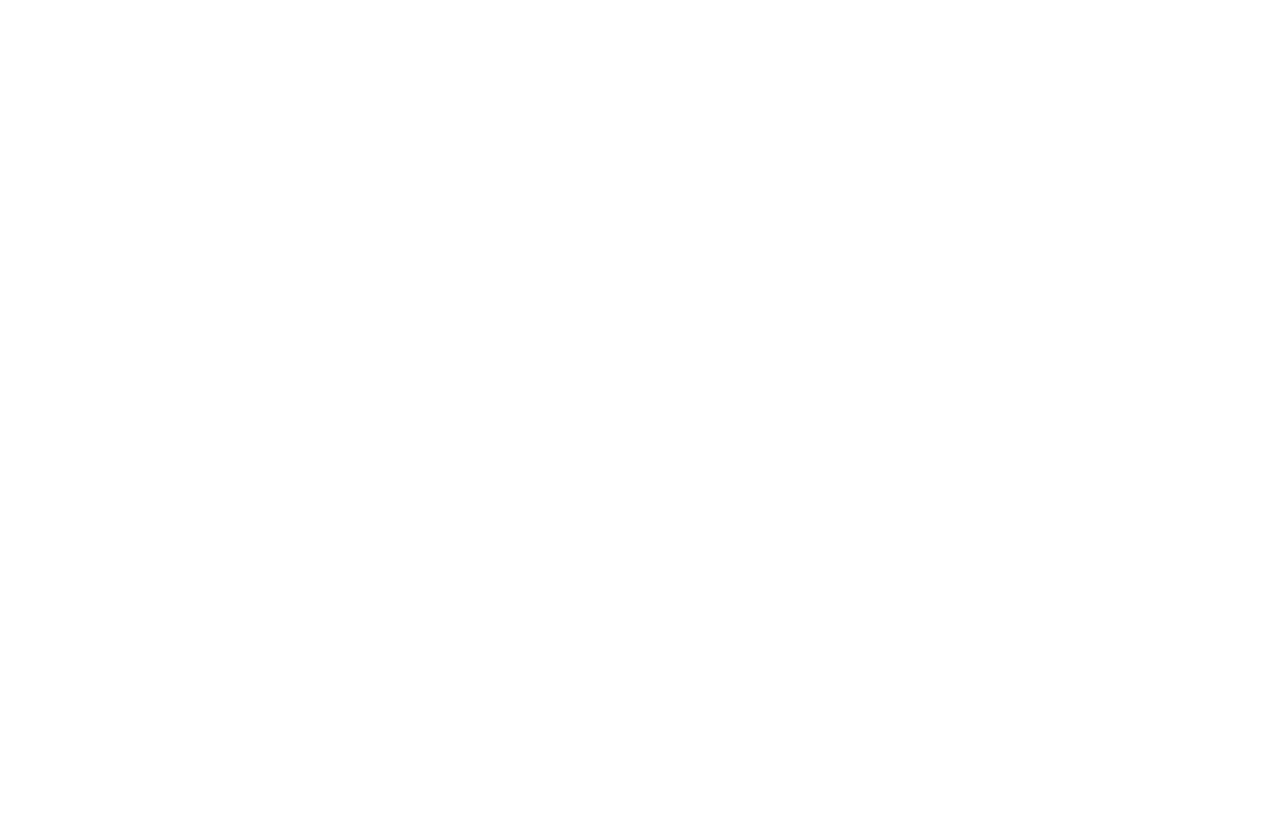
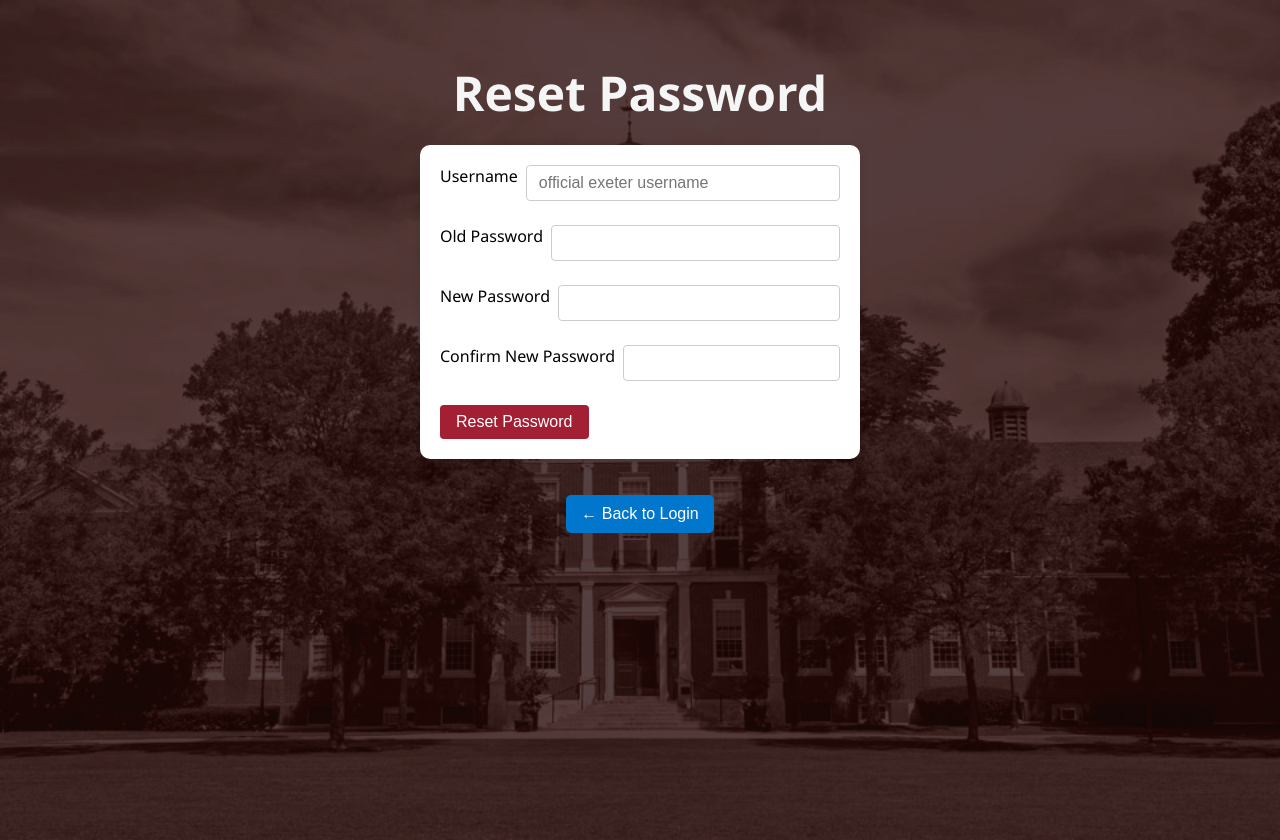
Before and after one commit to STUCO-Tech-Committee-dev/STUCO-Attendance, a React (Create React App) app: page /reset-password in a window 1280 px wide. Before the commit this address had no page. Before the commit the page ends 800 px from the top, so only its background shows below. Built offline with nearby package versions, Linux system fonts and the light colour scheme.

Commit message:
reset password

```diff
--- a/src/App.js
+++ b/src/App.js
@@ -6,6 +6,8 @@
 import AttendanceChart from './AttendanceChart';
 import AttendanceSession from './AttendanceSession';
 import ScanQRCode from './ScanQRCode';
+import ResetPassword from './ResetPassword';
+
 function App() {
     return (
         <Router>
@@ -18,6 +20,7 @@
                 <Route path="/attendance/chart" element={<AttendanceChart />} />
                 <Route path="/attendance/session/:sessionId" element={<AttendanceSession />} />
                 <Route path="/qr" element={<ScanQRCode />} />
+                <Route path="/reset-password" element={<ResetPassword />} />
             </Routes>
         </Router>
     );
--- a/src/AuthPage.jsx
+++ b/src/AuthPage.jsx
@@ -135,10 +135,16 @@
         </button>
       </form>
 
-      <div style={{ marginTop: 16 }}>
+      <div style={{marginTop: 16}}>
+        <button
+            className="link-btn"
+            onClick={() => navigate('/reset-password')}
+        >
+          Forgot Password?
+        </button>
         {mode === 'login' ? (
             <>
-            <span style={{color:'white'}}>Need an account? </span>
+              <span style={{color: 'white'}}>Need an account? </span>
               <button
                   className="link-btn"
                   onClick={() => {
@@ -152,7 +158,7 @@
             </>
         ) : (
             <>
-            <span style={{color:'white'}}>Already have one? </span>
+              <span style={{color: 'white'}}>Already have one? </span>
               <button
                   className="link-btn"
                   onClick={() => {
--- /dev/null
+++ b/src/ResetPassword.js
@@ -0,0 +1,105 @@
+// src/ResetPassword.jsx
+import React, { useState } from 'react';
+import { signInWithEmailAndPassword, updatePassword } from 'firebase/auth';
+import { auth } from './firebase';
+import './StudentInterface.css';
+import { useNavigate } from 'react-router-dom';
+
+const ResetPassword = () => {
+    const [username, setUsername] = useState('');
+    const [oldPassword, setOldPassword] = useState('');
+    const [newPassword, setNewPassword] = useState('');
+    const [confirmPassword, setConfirmPassword] = useState('');
+    const [error, setError] = useState('');
+    const [success, setSuccess] = useState('');
+    const navigate = useNavigate();
+
+    const emailFromUsername = (u) => `${u.trim()}@stuco.local`;
+
+    const handleReset = async (e) => {
+        e.preventDefault();
+        setError('');
+        setSuccess('');
+
+        if (!username || !oldPassword || !newPassword || !confirmPassword) {
+            setError('Please fill out all fields.');
+            return;
+        }
+
+        if (newPassword !== confirmPassword) {
+            setError('New passwords do not match.');
+            return;
+        }
+
+        try {
+            const email = emailFromUsername(username);
+            const userCred = await signInWithEmailAndPassword(auth, email, oldPassword);
+            await updatePassword(userCred.user, newPassword);
+            setSuccess('Password reset successful. Redirecting...');
+            setTimeout(() => navigate('/'), 2000);
+        } catch (err) {
+            setError(err.message);
+        }
+    };
+
+    return (
+        <div className="student-container">
+            <h2 className="student-title">Reset Password</h2>
+            <form className="vote-form" onSubmit={handleReset}>
+                <div className="input-group">
+                    <label>Username</label>
+                    <input
+                        type="text"
+                        value={username}
+                        placeholder="official exeter username"
+                        onChange={(e) => setUsername(e.target.value)}
+                        required
+                    />
+                </div>
+
+                <div className="input-group">
+                    <label>Old Password</label>
+                    <input
+                        type="password"
+                        value={oldPassword}
+                        onChange={(e) => setOldPassword(e.target.value)}
+                        required
+                    />
+                </div>
+
+                <div className="input-group">
+                    <label>New Password</label>
+                    <input
+                        type="password"
+                        value={newPassword}
+                        onChange={(e) => setNewPassword(e.target.value)}
+                        required
+                    />
+                </div>
+
+                <div className="input-group">
+                    <label>Confirm New Password</label>
+                    <input
+                        type="password"
+                        value={confirmPassword}
+                        onChange={(e) => setConfirmPassword(e.target.value)}
+                        required
+                    />
+                </div>
+
+                {error && <div className="error">{error}</div>}
+                {success && <div className="success">{success}</div>}
+
+                <button type="submit" className="admin-btn">Reset Password</button>
+            </form>
+
+            <div style={{ marginTop: 16 }}>
+                <button className="link-btn" onClick={() => navigate('/')}>
+                    ← Back to Login
+                </button>
+            </div>
+        </div>
+    );
+};
+
+export default ResetPassword;
```
Lines whose indentation alone changed are shown as unchanged.
